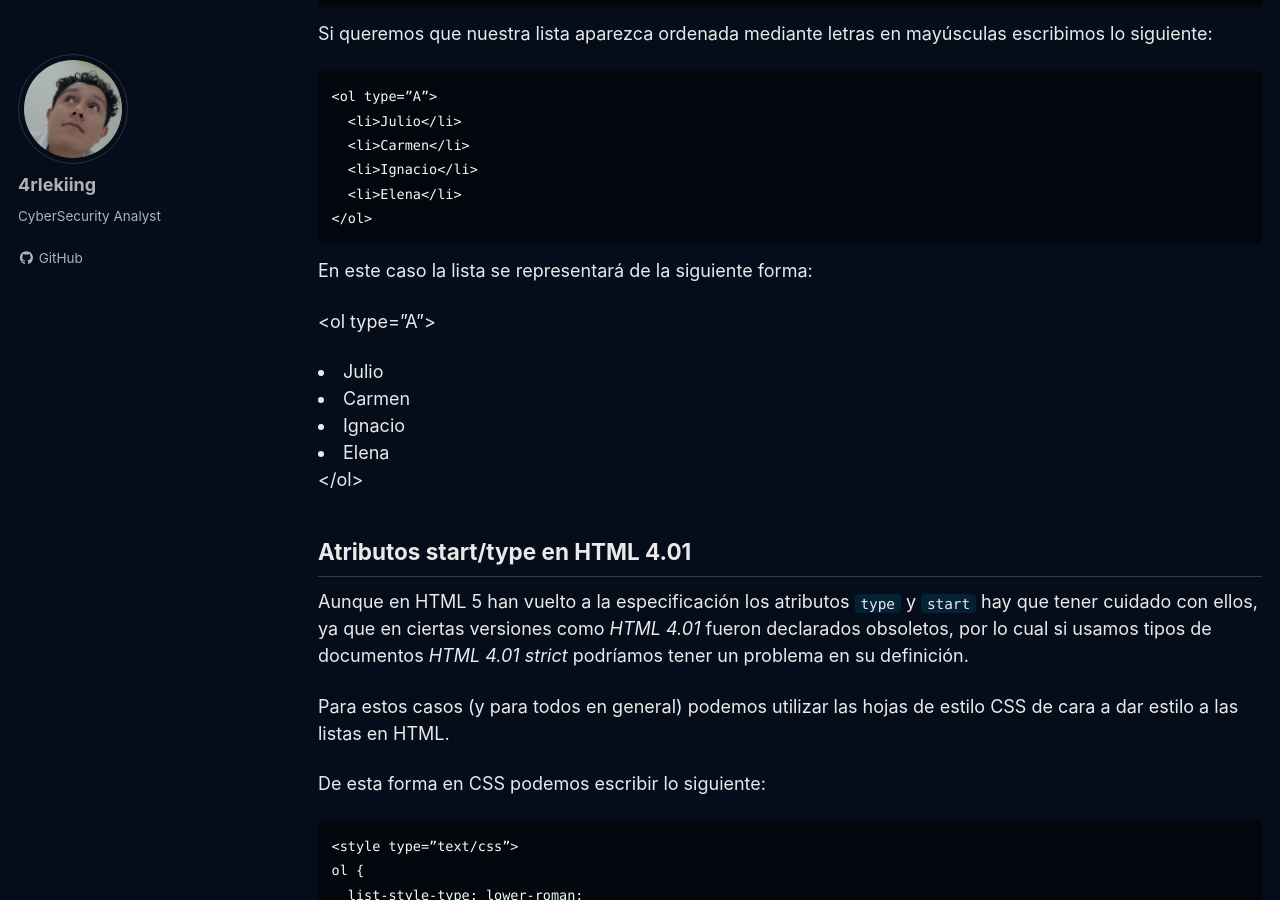
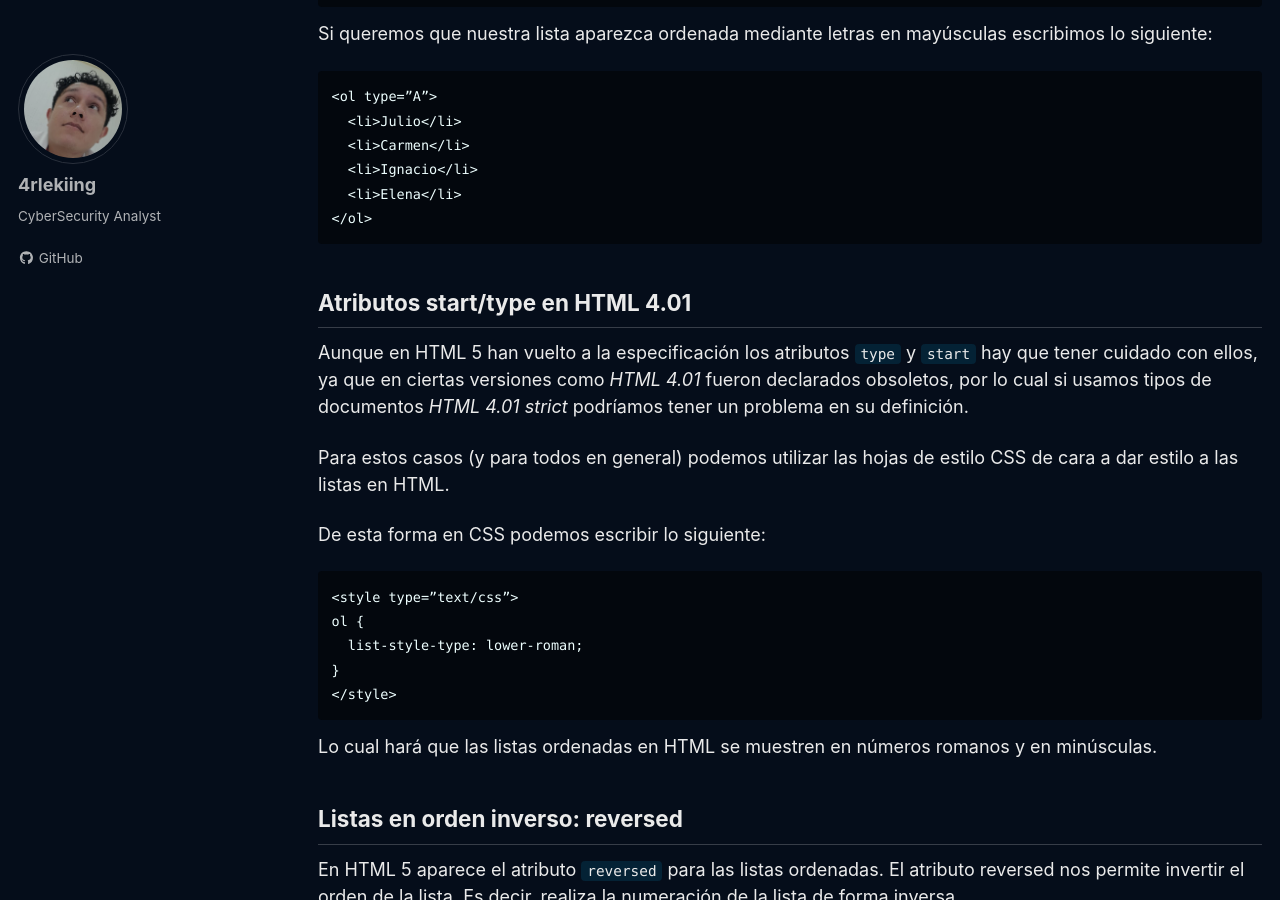
Before and after one commit to 4rleking/HTML.github.io, a Jekyll site: the page built from _posts/2023-08-13-Listas.md, in a window 1280 px wide and 900 px high, scrolled down 3275 px. Built offline with Jekyll 4.4.1, drawn with Linux system fonts in a browser that asks for light colours; cached includes are drawn as plain includes; a script that is not in the unit is left out.

Commit message:
Update 2023-08-13-Listas.md

````diff
--- a/_posts/2023-08-13-Listas.md
+++ b/_posts/2023-08-13-Listas.md
@@ -126,15 +126,6 @@ Si queremos que nuestra lista aparezca ordenada mediante letras en mayúsculas e
   <li>Elena</li>
 </ol>
 ```
-
-En este caso la lista se representará de la siguiente forma:
-
-<ol type=”A”>
-  <li>Julio</li>
-  <li>Carmen</li>
-  <li>Ignacio</li>
-  <li>Elena</li>
-</ol>
 
 ## Atributos start/type en HTML 4.01
 
@@ -276,7 +267,8 @@ Si queremos crear una lista en HTML con definiciones de palabras, podemos escrib
   <dt>Pulular</dt>
     <dd>Dicho de las personas, animales o cosas: Abundar y bullir en un lugar.</dd>
   <dt>Concupiscencia</dt>
-    <dd>En la moral católica, deseo de bienes terrenos y, en especial, apetito desordenado de placeres deshonestos.</dd>
+    <dd>En la moral católica, deseo de bienes terrenos y, en especial, apetito desordenado
+    de placeres deshonestos.</dd>
 </dl>
 ```
 
````
